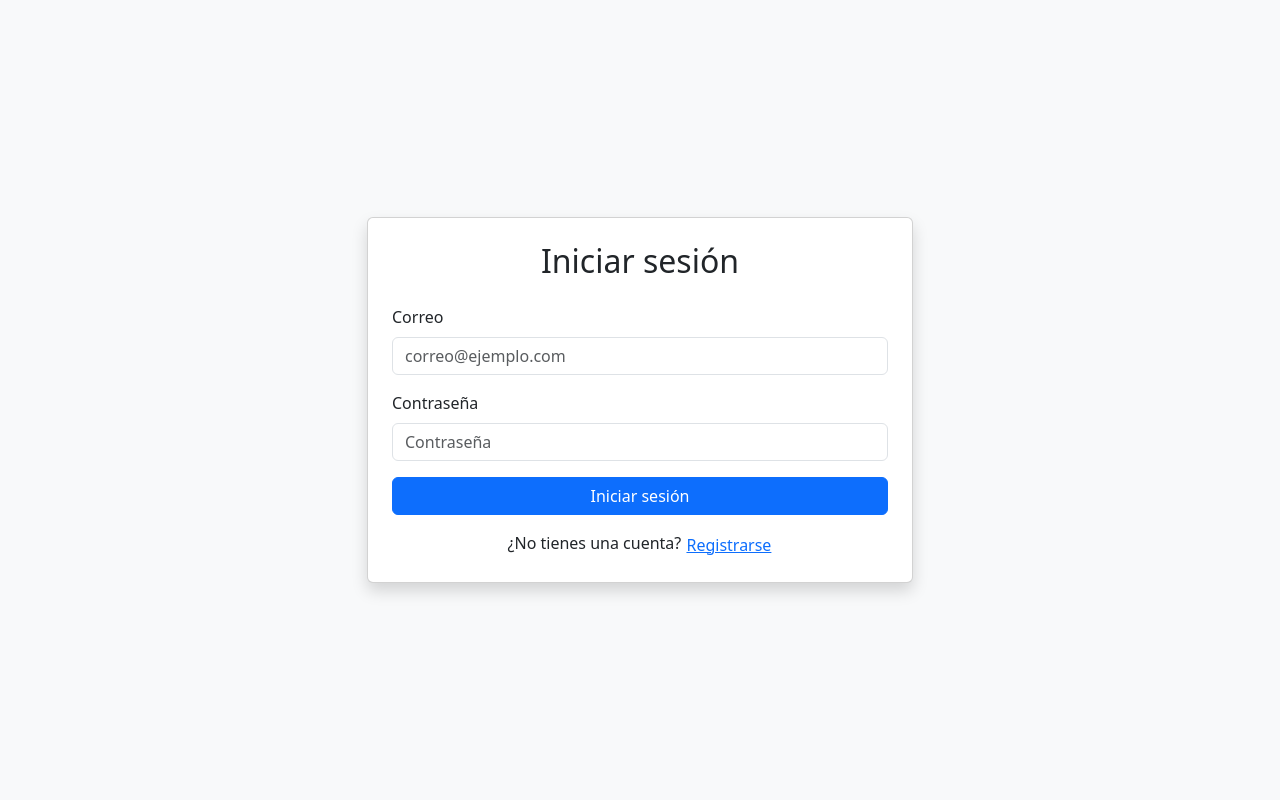
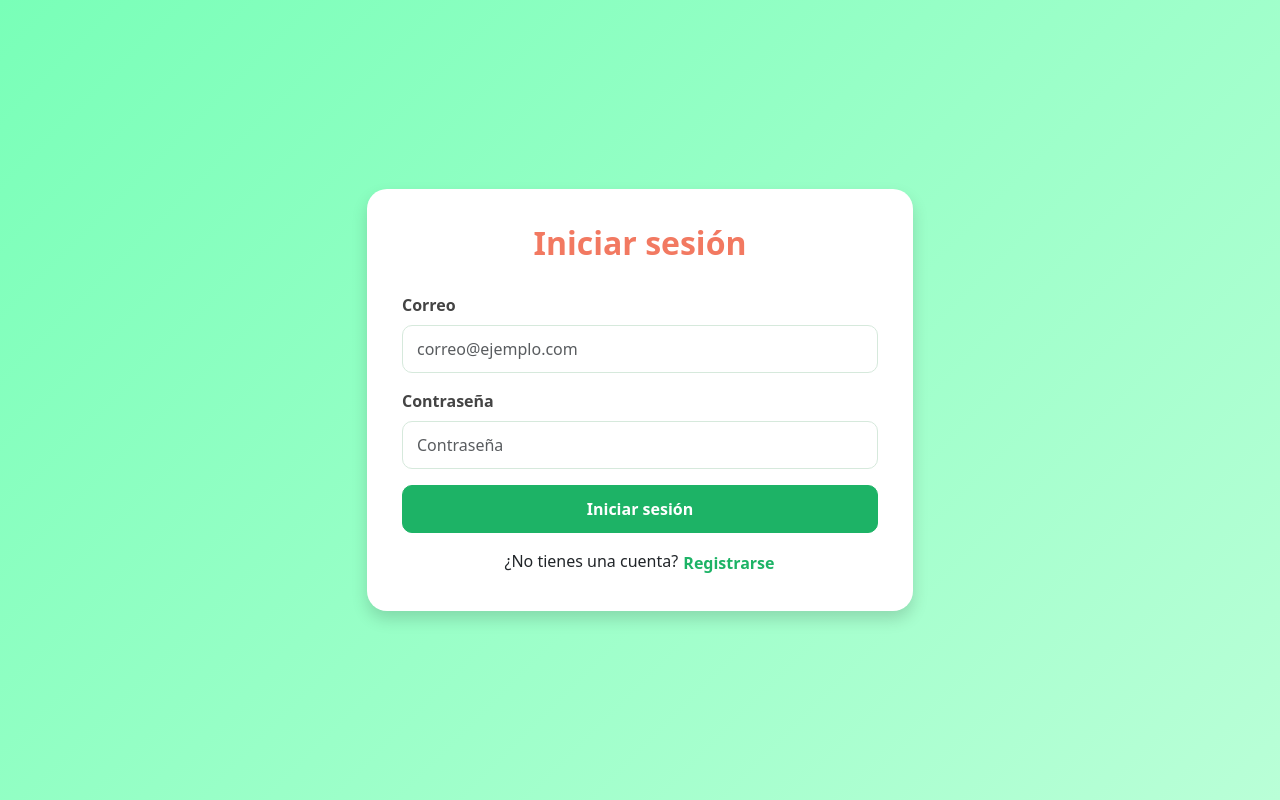
Before and after one commit to DarkNeto369/ProyectoPWCI, a PHP site: page /ProyectoPWCI/views/registro-login.php in a window 1280 px wide. Run offline with PHP 8.4, Linux system fonts and the light colour scheme; some libraries are stand-ins or nearby versions.

Commit message:
Registro de usuario

```diff
--- /dev/null
+++ b/public/css/registro-login.css
@@ -0,0 +1,117 @@
+/* Fondo general */
+.pagina-registro {
+    background: linear-gradient(
+        135deg,
+        rgb(121, 255, 184),
+        rgb(185, 255, 215)
+    );
+    min-height: 100vh;
+}
+
+/* Tarjeta principal */
+.card {
+    border: none;
+    border-radius: 20px;
+    overflow: hidden;
+    background-color: #ffffff;
+}
+
+/* Contenido */
+.card-body {
+    padding: 35px !important;
+}
+
+/* Títulos */
+.card h2 {
+    color: rgb(242, 121, 97);
+    font-weight: 700;
+    margin-bottom: 30px !important;
+}
+
+/* Etiquetas */
+.form-label {
+    color: #444;
+    font-weight: 600;
+}
+
+/* Campos */
+.form-control,
+.form-select {
+    border: 1px solid #d6e9dc;
+    border-radius: 10px;
+    padding: 11px 14px;
+}
+
+.form-control:focus,
+.form-select:focus {
+    border-color: rgb(29, 179, 102);
+    box-shadow: 0 0 0 0.2rem rgba(29, 179, 102, 0.15);
+}
+
+/* Botones principales */
+.btn-primary,
+.btn-success {
+    background-color: rgb(29, 179, 102);
+    border-color: rgb(29, 179, 102);
+    border-radius: 10px;
+    padding: 11px;
+    font-weight: 600;
+    color: white;
+}
+
+.btn-primary:hover,
+.btn-success:hover {
+    background-color: rgb(39, 212, 123);
+    border-color: rgb(39, 212, 123);
+    color: white;
+}
+
+/* Seleccionar imagen */
+.btn-outline-primary {
+    color: rgb(242, 121, 97);
+    border-color: rgb(242, 121, 97);
+    border-radius: 10px;
+    font-weight: 600;
+}
+
+.btn-outline-primary:hover {
+    background-color: rgb(242, 121, 97);
+    border-color: rgb(242, 121, 97);
+    color: white;
+}
+
+/* Imagen de perfil */
+#imagenPreview {
+    border: 4px solid rgb(121, 255, 184) !important;
+    padding: 3px;
+    background-color: white;
+}
+
+/* Enlaces para cambiar entre login y registro */
+.btn-link {
+    color: rgb(29, 179, 102);
+    font-weight: 700;
+    text-decoration: none;
+}
+
+.btn-link:hover {
+    color: rgb(242, 121, 97);
+    text-decoration: underline;
+}
+
+/* Mensajes */
+#mensajeLogin,
+#mensajeRegistro {
+    border-radius: 8px;
+}
+
+/* Adaptación para celulares */
+@media (max-width: 576px) {
+    .card-body {
+        padding: 22px !important;
+    }
+
+    .card h2 {
+        font-size: 25px;
+    }
+}
--- a/views/registro-login.php
+++ b/views/registro-login.php
@@ -9,9 +9,10 @@
 
     <!-- Bootstrap -->
     <link rel="stylesheet" href="../bootstrap/css/bootstrap.min.css">
+    <link rel="stylesheet" href="../public/css/registro-login.css">
 </head>
 
-<body class="bg-light">
+<body class="pagina-registro">
 
     <div class="container">
         <div class="row justify-content-center align-items-center min-vh-100">
@@ -127,8 +128,9 @@
                                         <input
                                             type="file"
                                             id="imagenPerfil"
+                                            name="imagen_perfil"
                                             class="d-none"
-                                            accept="image/*"
+                                            accept="image/jpeg, image/png, image/webp"
                                         >
                                     </div>
 
```
Also changed, not shown: controllers/RegistroController.php (+71 -2 lines), public/js/registro-login.js (+43 -34 lines), public/uploads/perfiles/perfil_6af9cfd4f0f5f2.03768484.png (added).
